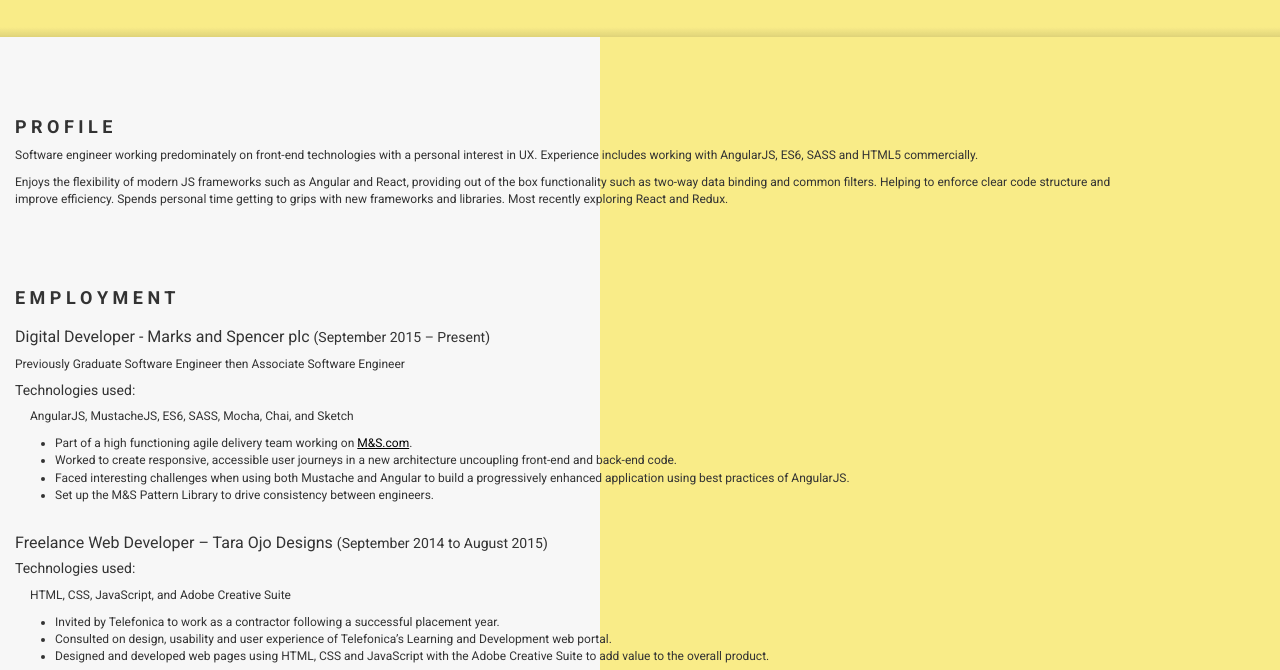
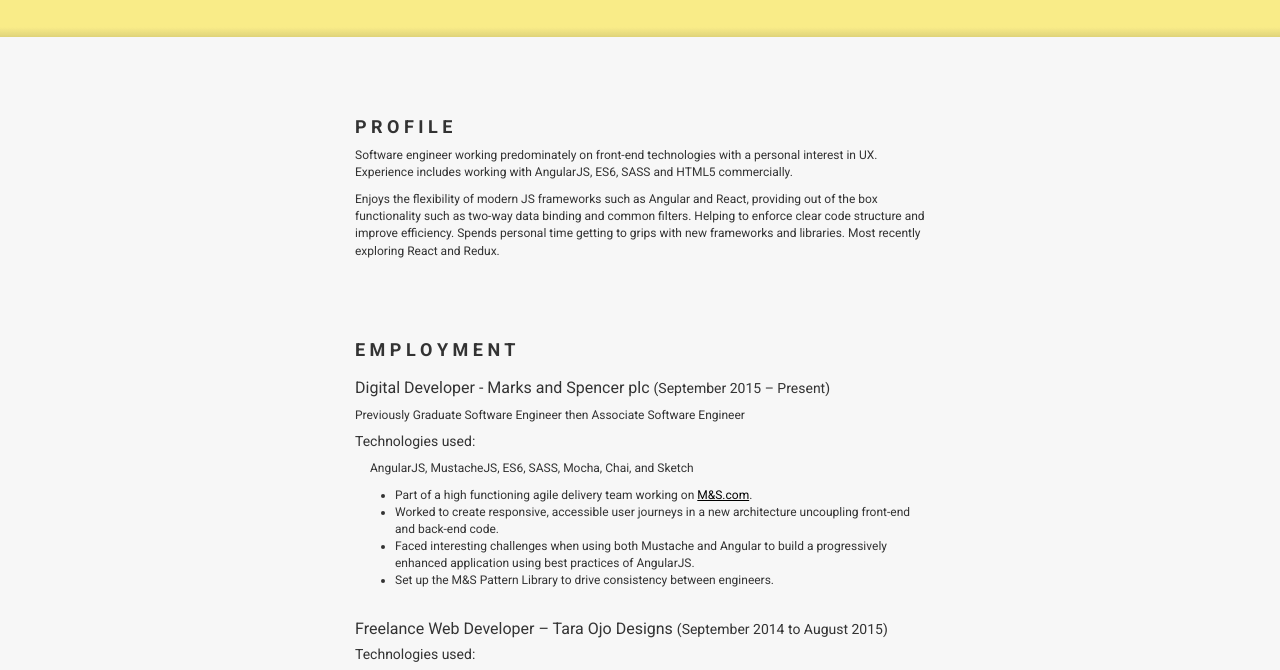
Before and after one commit to xkizer/taraojo.github.io, a plain HTML site: page views/cv/index.html in a window 1280 px wide. Shown: the part 73-743 px from the top of the page. Drawn offline with nearby package versions, Linux system fonts and the light colour scheme.

Commit message:
Update 2017-03-18T17:13:14.738Z

```diff
--- a/css/style.css
+++ b/css/style.css
@@ -168,7 +168,7 @@ main {
       width: 100%;
       margin-bottom: 0; } }
 
-.cv main {
+.cv .container {
   max-width: 600px; }
 
 .cv section {
```
